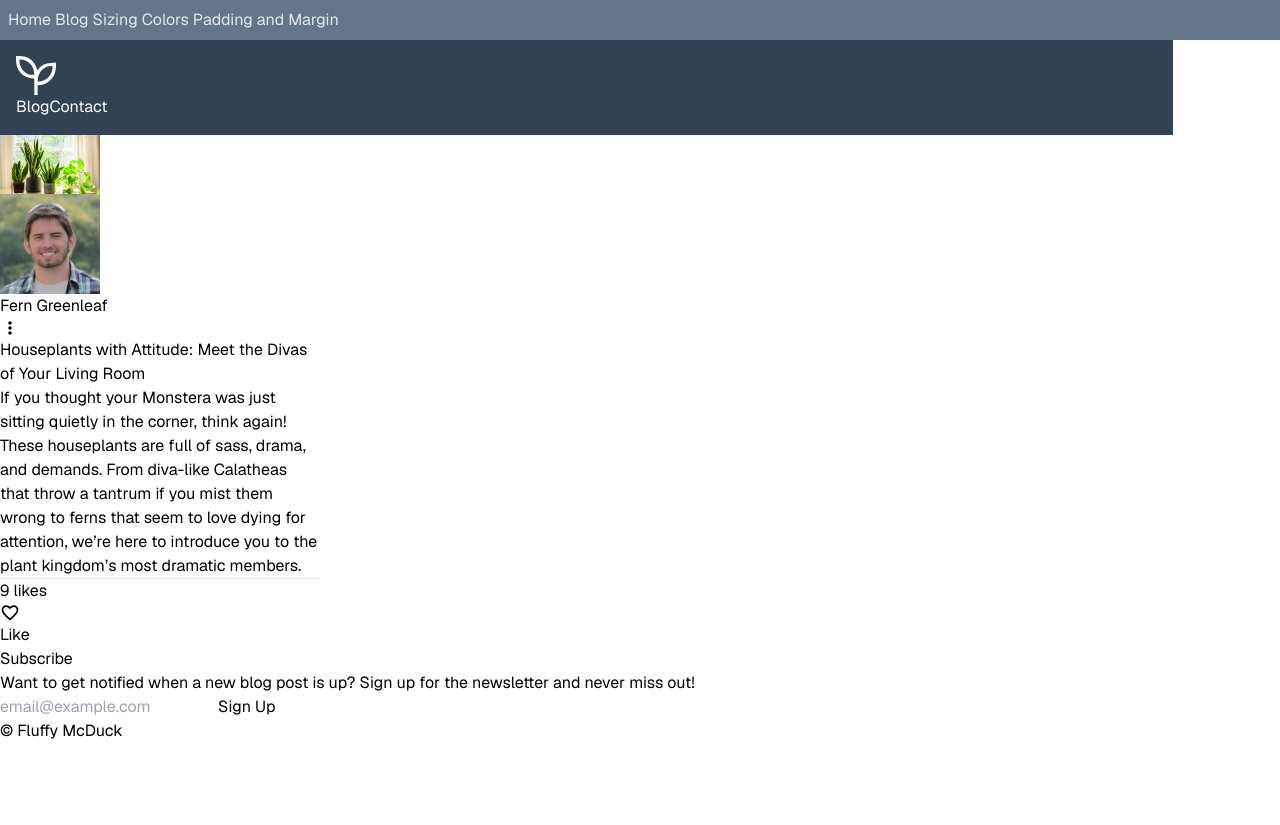
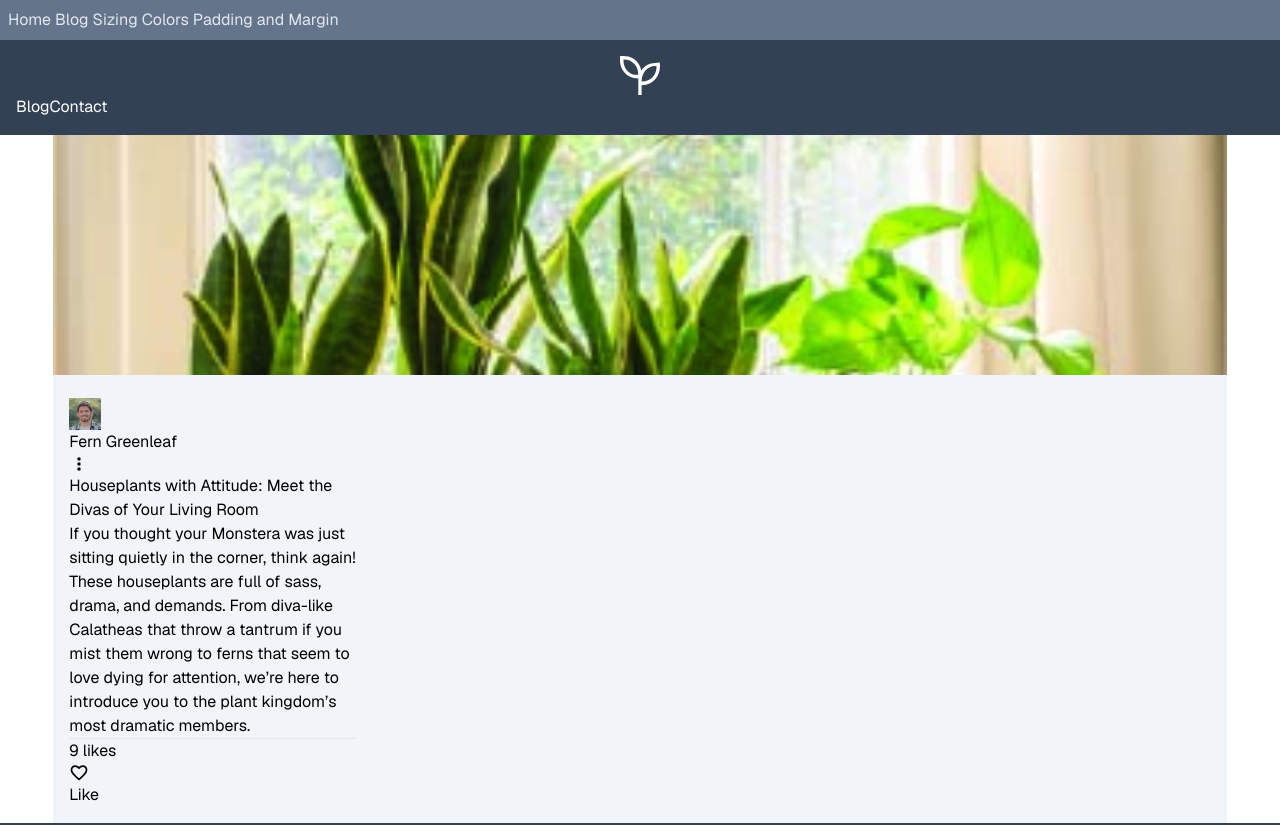
Before and after one commit to djzib0/Tailwind-tutorial-Blog-page, a Next.js app in the folder tailwind-tutorial-blog-page/: page /blog in a window 1280 px wide. Shown: the top 825 px of the page. Built offline with nearby package versions, Linux system fonts and the light colour scheme.

Commit message:
WIP: working on styling blog Card

```diff
--- a/tailwind-tutorial-blog-page/src/app/blog/layout.tsx
+++ b/tailwind-tutorial-blog-page/src/app/blog/layout.tsx
@@ -2,7 +2,7 @@ import React from 'react'
 
 const BlogLayout = ({children} : {children: React.ReactNode}) => {
   return (
-    <div className='bg-white h-screen'>{children}</div>
+    <div className='bg-white'>{children}</div>
   )
 }
 
--- a/tailwind-tutorial-blog-page/src/app/blog/page.tsx
+++ b/tailwind-tutorial-blog-page/src/app/blog/page.tsx
@@ -5,11 +5,12 @@ import BlogNavbar from '~/components/blogNavbar/BlogNavbar'
 
 const BlogPage = () => {
   return (
-    <div className='w-11/12'>
+    <div>
       <header>
         <section>
           {/* <svg xmlns="http://www.w3.org/2000/svg" viewBox="0 0 164.56 162.44" fill="white"><path d="M88.94 119.91v42.53H75.4V92.17c-26.58.24-47.78-9.8-62.83-31.49C.01 42.59-.81 21.91.41.47 20.12-.94 39.07.28 56.17 11.7c16.82 11.23 26.68 27.1 31.55 47.46 10.5-14.19 22.98-24.84 39.54-28.46 11.82-2.59 24.14-2.93 36.15-4.26 6.86 44.12-17.09 92.51-74.47 93.48zM14.33 14.31C12.4 48.23 36.69 81.49 75.09 77.17c1.17-36.65-25.68-64.07-60.76-62.86zm75.07 90.8c37.04.92 61.67-25.55 60.93-63.1-32.53-4.75-62.82 26.43-60.93 63.1z"/></svg> */}
         </section>
+      </header>
       <BlogNavbar
       />
       <BlogCard
@@ -22,7 +23,6 @@ const BlogPage = () => {
         likes={9}
         />
         <BlogFooter />
-      </header>
     </div>
   )
 }
--- a/tailwind-tutorial-blog-page/src/components/blogCard/BlogCard.tsx
+++ b/tailwind-tutorial-blog-page/src/components/blogCard/BlogCard.tsx
@@ -24,38 +24,24 @@ const BlogCard = ({
   likes,
 }: BlogProps) => {
   return (
-    <section className='w-80'>
-      {/* <!-- CARD --> */}
-      <section>
-        <Image src={imgUrl} alt={imgAlt} width={100} height={100}/>
-
-        {/* <!-- CARD CONTENT --> */}
-        <section>
-          {/* <!-- CARD HEADER --> */}
+    <section className='w-11/12 mx-auto bg-slate-100'>
+      <section className='h-60 w-full relative inline-block'>
+        <Image src={imgUrl} alt={imgAlt} fill className='object-cover'/>
+      </section>
+      <section className='w-80 p-4'>
         <CardHeader
           avatar={avatar}
           userName={userName}
         />
-          {/* <!-- CARD HEADER END --> */}
-
-          {/* <!-- CARD BODY --> */}
         <CardBody
           postTitle={postTitle}
           postContent={postContent}
         />
-          {/* <!-- CARD BODY END --> */}
         <hr/>
-          {/* <!-- CARD FOOTER --> */}
         <CardFooter
           likes={likes}
         />
-          {/* <!-- CARD FOOTER END --> */}
-
       </section>
-          {/* <!-- CARD CONTENT END --> */}
-
-      </section>
-      {/* <!-- CARD END --> */}
     </section>
   )
 }
--- a/tailwind-tutorial-blog-page/src/components/blogCard/cardHeader/CardHeader.tsx
+++ b/tailwind-tutorial-blog-page/src/components/blogCard/cardHeader/CardHeader.tsx
@@ -8,15 +8,26 @@ type CardHeaderProps = {
 
 const CardHeader = ({avatar, userName}: CardHeaderProps) => {
   return (
-    <section>
-      <section>
-        <section>
-          <Image src={avatar} alt={userName} width={100} height={100} />
-          <span>{userName}</span>
-        </section>
-        <svg height="20px" viewBox="0 -960 960 960" width="20px"><path d="M480-160q-33 0-56.5-23.5T400-240q0-33 23.5-56.5T480-320q33 0 56.5 23.5T560-240q0 33-23.5 56.5T480-160Zm0-240q-33 0-56.5-23.5T400-480q0-33 23.5-56.5T480-560q33 0 56.5 23.5T560-480q0 33-23.5 56.5T480-400Zm0-240q-33 0-56.5-23.5T400-720q0-33 23.5-56.5T480-800q33 0 56.5 23.5T560-720q0 33-23.5 56.5T480-640Z"/></svg>
-        {/* <!-- <span>More options</span> --> */}
-      </section>
+    <section
+    >
+      <div className='w-8 h-8 relative'>
+        <Image src={avatar} alt={userName} fill />
+      </div>
+        <span>{userName}</span>
+      <svg
+        height="20px"
+        viewBox="0 -960 960 960"
+        width="20px"
+      >
+        <path
+          d="M480-160q-33 0-56.5-23.5T400-240q0-33 23.5-56.5T480-320q33
+          0 56.5 23.5T560-240q0 33-23.5 56.5T480-160Zm0-240q-33
+          0-56.5-23.5T400-480q0-33 23.5-56.5T480-560q33
+          0 56.5 23.5T560-480q0 33-23.5 56.5T480-400Zm0-240q-33
+          0-56.5-23.5T400-720q0-33 23.5-56.5T480-800q33
+          0 56.5 23.5T560-720q0 33-23.5 56.5T480-640Z"/>
+      </svg>
+      {/* <!-- <span>More options</span> --> */}
     </section>
   )
 }
--- a/tailwind-tutorial-blog-page/src/components/blogFooter/BlogFooter.tsx
+++ b/tailwind-tutorial-blog-page/src/components/blogFooter/BlogFooter.tsx
@@ -2,10 +2,11 @@ import React from 'react'
 
 const BlogFooter = () => {
   return (
-    <footer>
+    <footer className='bg-slate-700 text-white p-4'>
       <section>
         <h3>Subscribe</h3>
-        <p>Want to get notified when a new blog post is up? Sign up for the newsletter and never miss out!</p>
+        <p>Want to get notified when a new blog post is up?
+          Sign up for the newsletter and never miss out!</p>
         <form>
             <input type="email" placeholder="email@example.com"/>
             <input type="submit" value="Sign Up"/>
--- a/tailwind-tutorial-blog-page/src/components/blogNavbar/BlogNavbar.tsx
+++ b/tailwind-tutorial-blog-page/src/components/blogNavbar/BlogNavbar.tsx
@@ -6,8 +6,14 @@ import React from 'react'
 const BlogNavbar = () => {
   return (
     <nav className='bg-slate-700 text-white p-4'>
-      <section className='w-10'>
-        <svg xmlns="http://www.w3.org/2000/svg" viewBox="0 0 164.56 162.44" fill="white"><path d="M88.94 119.91v42.53H75.4V92.17c-26.58.24-47.78-9.8-62.83-31.49C.01 42.59-.81 21.91.41.47 20.12-.94 39.07.28 56.17 11.7c16.82 11.23 26.68 27.1 31.55 47.46 10.5-14.19 22.98-24.84 39.54-28.46 11.82-2.59 24.14-2.93 36.15-4.26 6.86 44.12-17.09 92.51-74.47 93.48zM14.33 14.31C12.4 48.23 36.69 81.49 75.09 77.17c1.17-36.65-25.68-64.07-60.76-62.86zm75.07 90.8c37.04.92 61.67-25.55 60.93-63.1-32.53-4.75-62.82 26.43-60.93 63.1z"/></svg>
+      <section className='w-10 mx-auto'>
+        <svg
+          xmlns="http://www.w3.org/2000/svg"
+          viewBox="0 0 164.56 162.44"
+          fill="white"
+          >
+            <path
+              d="M88.94 119.91v42.53H75.4V92.17c-26.58.24-47.78-9.8-62.83-31.49C.01 42.59-.81 21.91.41.47 20.12-.94 39.07.28 56.17 11.7c16.82 11.23 26.68 27.1 31.55 47.46 10.5-14.19 22.98-24.84 39.54-28.46 11.82-2.59 24.14-2.93 36.15-4.26 6.86 44.12-17.09 92.51-74.47 93.48zM14.33 14.31C12.4 48.23 36.69 81.49 75.09 77.17c1.17-36.65-25.68-64.07-60.76-62.86zm75.07 90.8c37.04.92 61.67-25.55 60.93-63.1-32.53-4.75-62.82 26.43-60.93 63.1z"/></svg>
       </section>
       <Link href="/blog">Blog</Link>
       <Link href="/blog/contact">Contact</Link>
```
Lines whose indentation alone changed are shown as unchanged.
